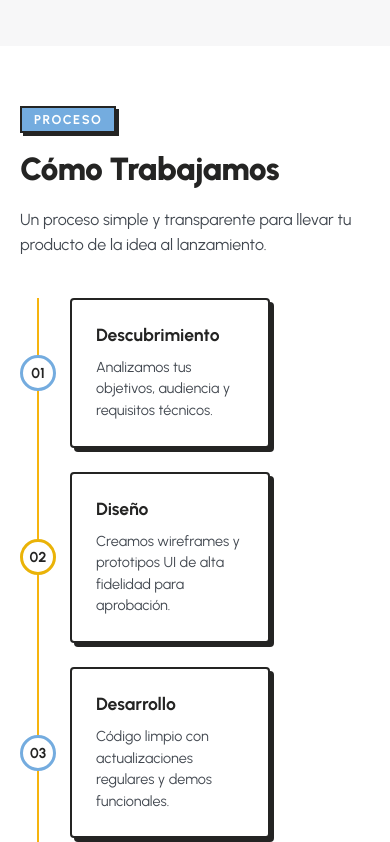
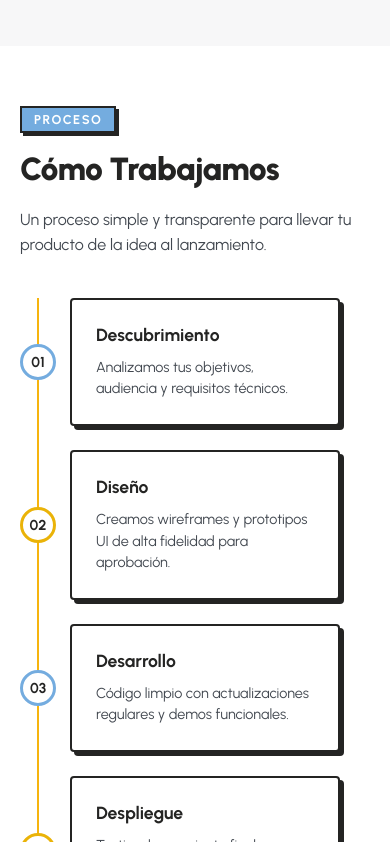
Before and after one commit to argsoft-ar/argsoft.ar, a React (Vite) app: page / in a window 390 px wide. Shown: the part 9811-10653 px from the top of the page. Built offline with nearby package versions, Linux system fonts and the light colour scheme.

Commit message:
Update timeline card width to 90% for improved responsiveness

```diff
--- a/src/pages/home/Sections/WorkProcess/WorkProcess.css
+++ b/src/pages/home/Sections/WorkProcess/WorkProcess.css
@@ -101,7 +101,7 @@
 
 /* Timeline card - neo-brutalist styling */
 .timeline-card {
-  width: 200px;
+  width: 90%;
   min-height: 120px;
   display: flex;
   flex-direction: column;
```
